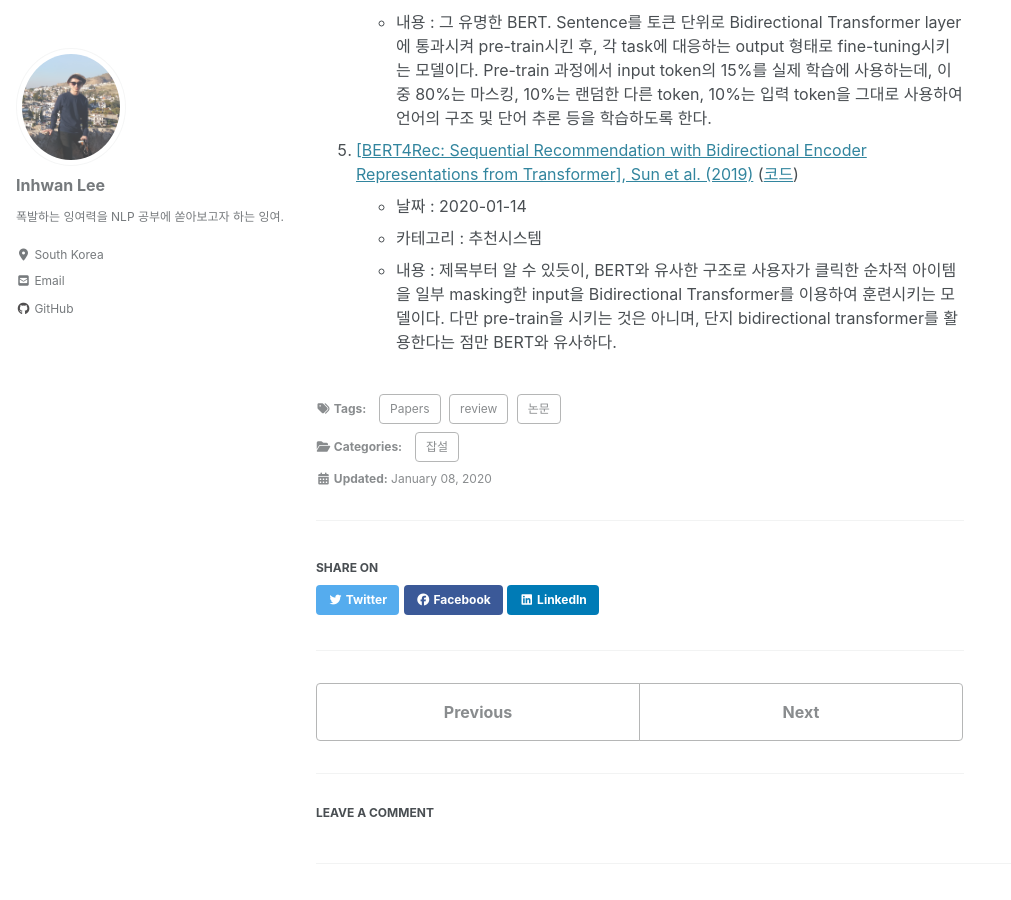
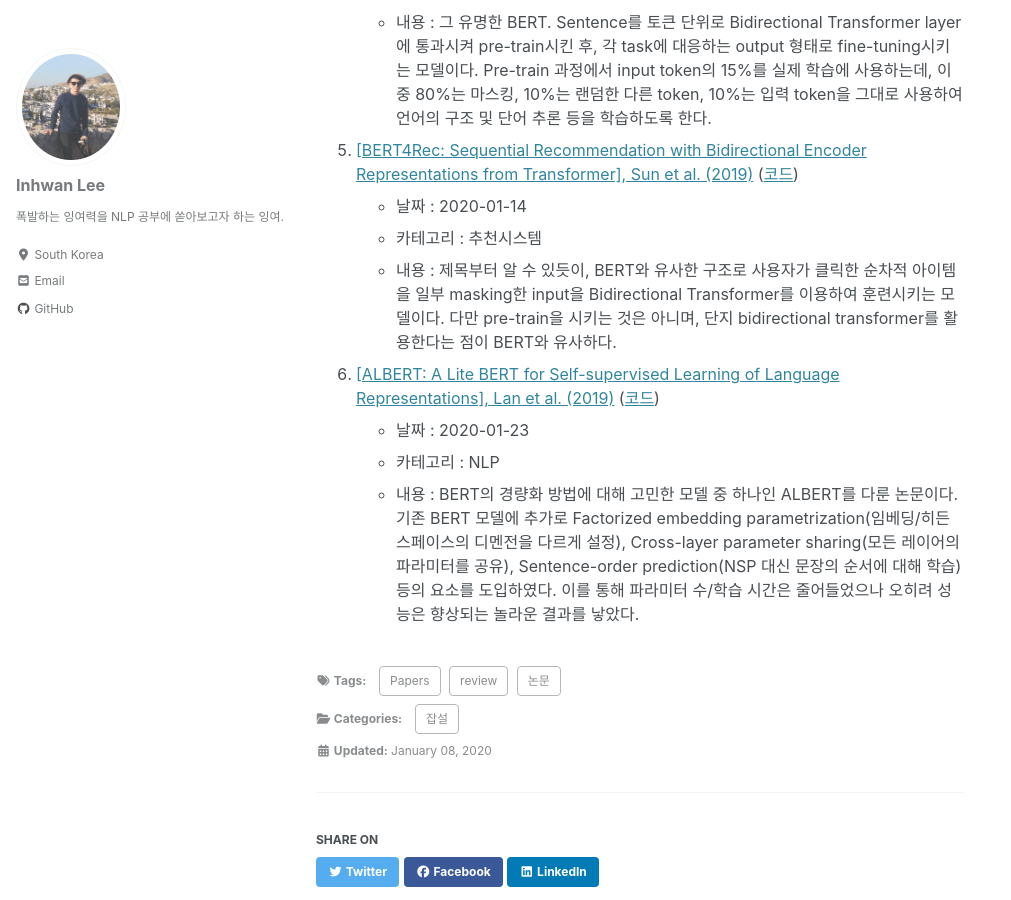
Before and after one commit to lih0905/lih0905.github.io, a Jekyll site: the page built from _posts/2020-01-07-2020년_Paper_List.md, in a window 1280 px wide and 900 px high, scrolled down 1005 px. Shown: the whole window, without its empty margins (0-1011 px from the left). Built offline with Jekyll 4.4.1, drawn with Linux system fonts in a browser that asks for light colours; cached includes are drawn as plain includes; nearby versions of some CDN libraries; comment, search, counter and statistics services are not loaded.

Commit message:
List update

```diff
--- a/_posts/2020-01-07-2020년_Paper_List.md
+++ b/_posts/2020-01-07-2020년_Paper_List.md
@@ -41,4 +41,10 @@ use_math: true
 1. [[BERT4Rec: Sequential Recommendation with Bidirectional Encoder Representations from Transformer], Sun et al. (2019)](https://arxiv.org/abs/1904.06690) ([코드](https://github.com/FeiSun/BERT4Rec))
     - 날짜 : 2020-01-14
     - 카테고리 : 추천시스템
-    - 내용 : 제목부터 알 수 있듯이, BERT와 유사한 구조로 사용자가 클릭한 순차적 아이템을 일부 masking한 input을 Bidirectional Transformer를 이용하여 훈련시키는 모델이다. 다만 pre-train을 시키는 것은 아니며, 단지 bidirectional transformer를 활용한다는 점만 BERT와 유사하다.
+    - 내용 : 제목부터 알 수 있듯이, BERT와 유사한 구조로 사용자가 클릭한 순차적 아이템을 일부 masking한 input을 Bidirectional Transformer를 이용하여 훈련시키는 모델이다. 다만 pre-train을 시키는 것은 아니며, 단지 bidirectional transformer를 활용한다는 점이 BERT와 유사하다.
+    <br>
+
+1. [[ALBERT: A Lite BERT for Self-supervised Learning of Language Representations], Lan et al. (2019)](https://arxiv.org/abs/1909.11942) ([코드](https://github.com/google-research/ALBERT))
+    - 날짜 : 2020-01-23
+    - 카테고리 : NLP
+    - 내용 : BERT의 경량화 방법에 대해 고민한 모델 중 하나인 ALBERT를 다룬 논문이다. 기존 BERT 모델에 추가로 Factorized embedding parametrization(임베딩/히든 스페이스의 디멘전을 다르게 설정), Cross-layer parameter sharing(모든 레이어의 파라미터를 공유), Sentence-order prediction(NSP 대신 문장의 순서에 대해 학습) 등의 요소를 도입하였다. 이를 통해 파라미터 수/학습 시간은 줄어들었으나 오히려 성능은 향상되는 놀라운 결과를 낳았다.
```
